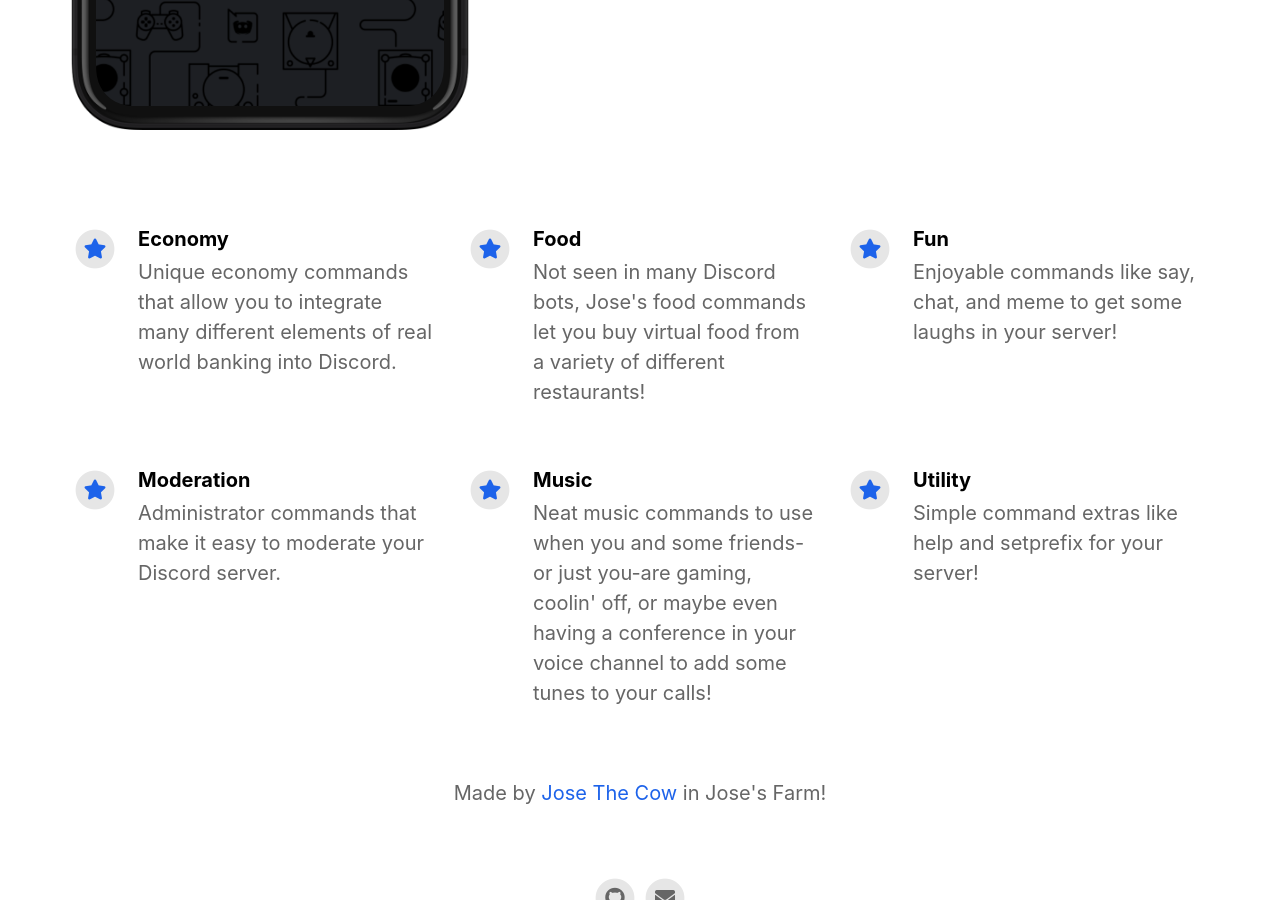
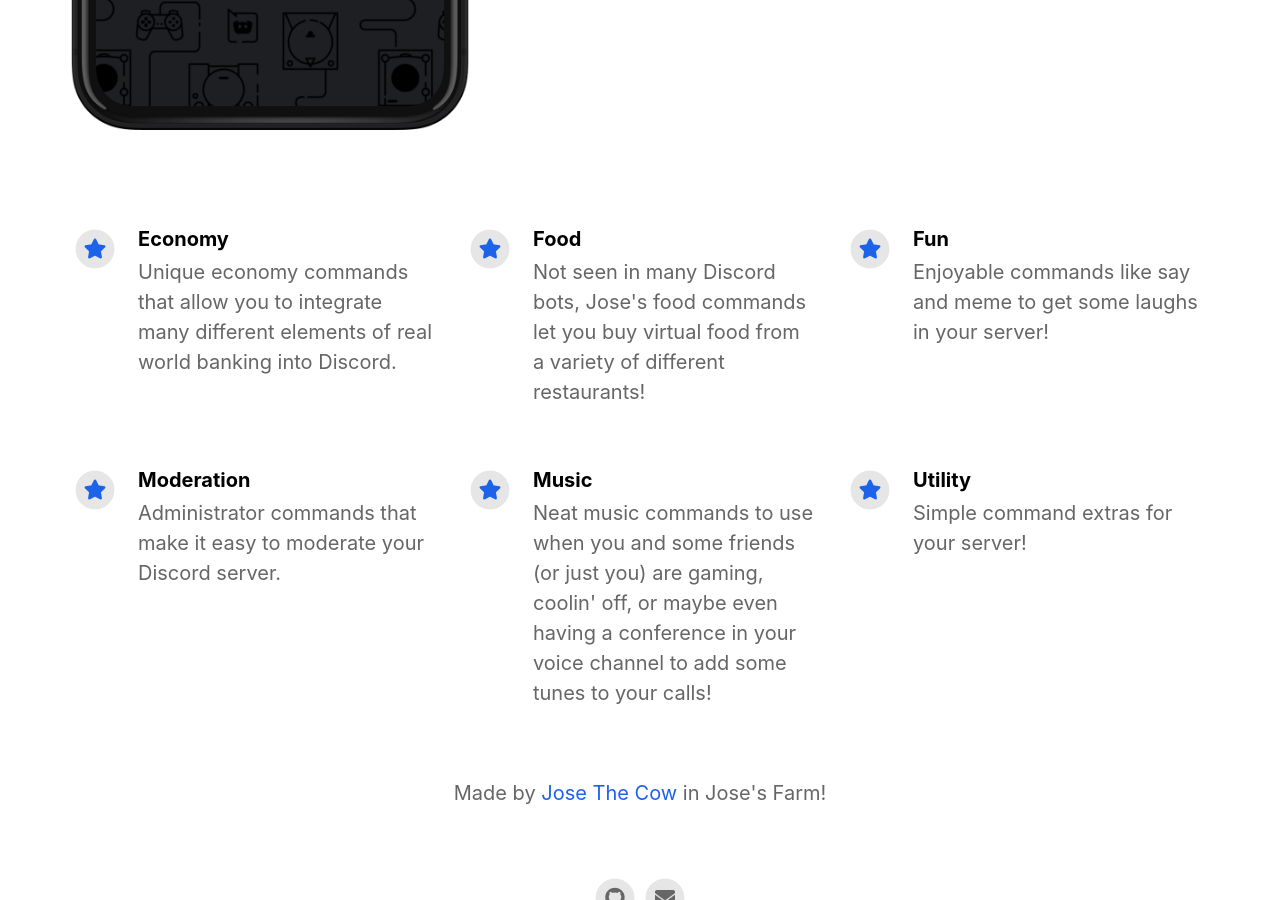
Before and after one commit to josethecow/josethecow.github.io, a Jekyll site: the page built from index.html, in a window 1280 px wide and 900 px high, scrolled down 855 px. Built offline with Jekyll 4.4.1, drawn with Linux system fonts in a browser that asks for light colours; nearby versions of some CDN libraries.

Commit message:
Update _config.yml

```diff
--- a/_config.yml
+++ b/_config.yml
@@ -40,7 +40,7 @@ features                                  :
     fontawesome_icon_name                 : star
 
   - title                                 : Fun
-    description                           : Enjoyable commands like say, chat, and meme to get some laughs in your server!
+    description                           : Enjoyable commands like say and meme to get some laughs in your server!
     fontawesome_icon_name                 : star
 
   - title                                 : Moderation
@@ -48,11 +48,11 @@ features                                  :
     fontawesome_icon_name                 : star
 
   - title                                 : Music
-    description                           : Neat music commands to use when you and some friends-or just you-are gaming, coolin' off, or maybe even having a conference in your voice channel to add some tunes to your calls!
+    description                           : Neat music commands to use when you and some friends (or just you) are gaming, coolin' off, or maybe even having a conference in your voice channel to add some tunes to your calls!
     fontawesome_icon_name                 : star
 
   - title                                 : Utility
-    description                           : Simple command extras like help and setprefix for your server!
+    description                           : Simple command extras for your server!
     fontawesome_icon_name                 : star
 
   - title                                 : # New Feature Title
```
